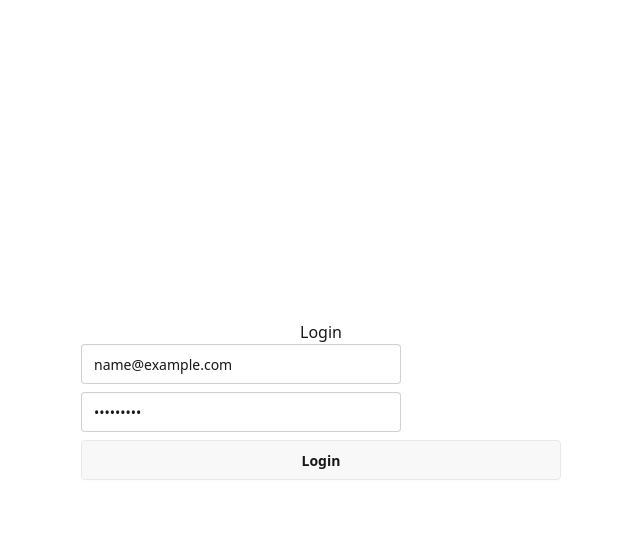
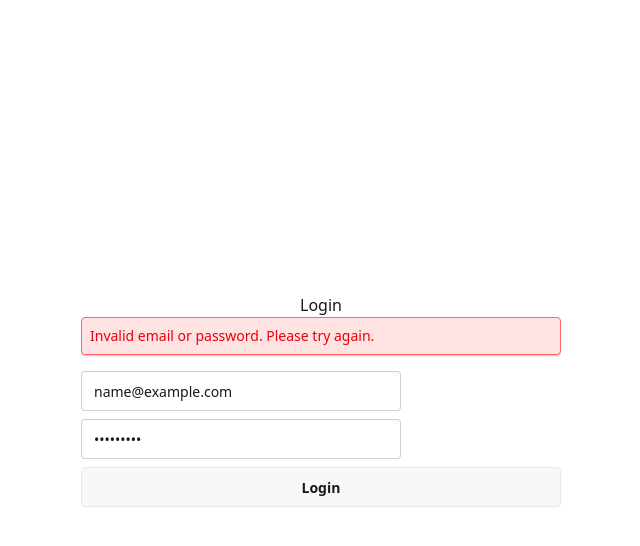
Before and after one commit to MossDog/Bookings, a React (Vite) app in the folder web-client/: page /login in a window 1280 px wide. Both pictures are taken after typing "name@example.com", "Sample123" into the empty fields and a click on the button "Login". Shown: the top 546 px of the page, without its empty margins (319-959 px from the left). Built offline with nearby package versions, Linux system fonts and the light colour scheme; no server answers.

Commit message:
Add error handling to LoginForm for invalid login attempts

```diff
--- a/web-client/src/components/auth/LoginForm.tsx
+++ b/web-client/src/components/auth/LoginForm.tsx
@@ -8,17 +8,20 @@ export default function LoginForm() {
 
   const [email, setEmail] = useState<string>('');
   const [password, setPassword] = useState<string>('');
+  const [error, setError] = useState<string | null>(null);
 
   const navigate = useNavigate();
 
   const onSubmit = async (e: React.MouseEvent<HTMLButtonElement>) => {
     e.preventDefault();
 
+    setError(null); // Clear previous errors
     const {data, error} = await supabase.auth.signInWithPassword({
       email, password
     });
 
     if(error){
+      setError("Invalid email or password. Please try again.");
       console.error("Error logging in: ", error);
     } else {
       console.log("Successful login: ", data);
@@ -28,6 +31,11 @@ export default function LoginForm() {
 
   return (
     <form className='flex flex-col w-[480px] gap-2'>
+      {error && (
+        <div className="alert alert-error text-red-600 bg-red-100 border border-red-400 rounded p-2 mb-2">
+          {error}
+        </div>
+      )}
       <FormInput type='email' placeholder='Email' value={email} onChange={(e) => setEmail(e.target.value)}/>
       <FormInput type='password' placeholder='Password' value={password} onChange={(e) => setPassword(e.target.value)}/>
       <Button onClick={onSubmit}>Login</Button>
```
